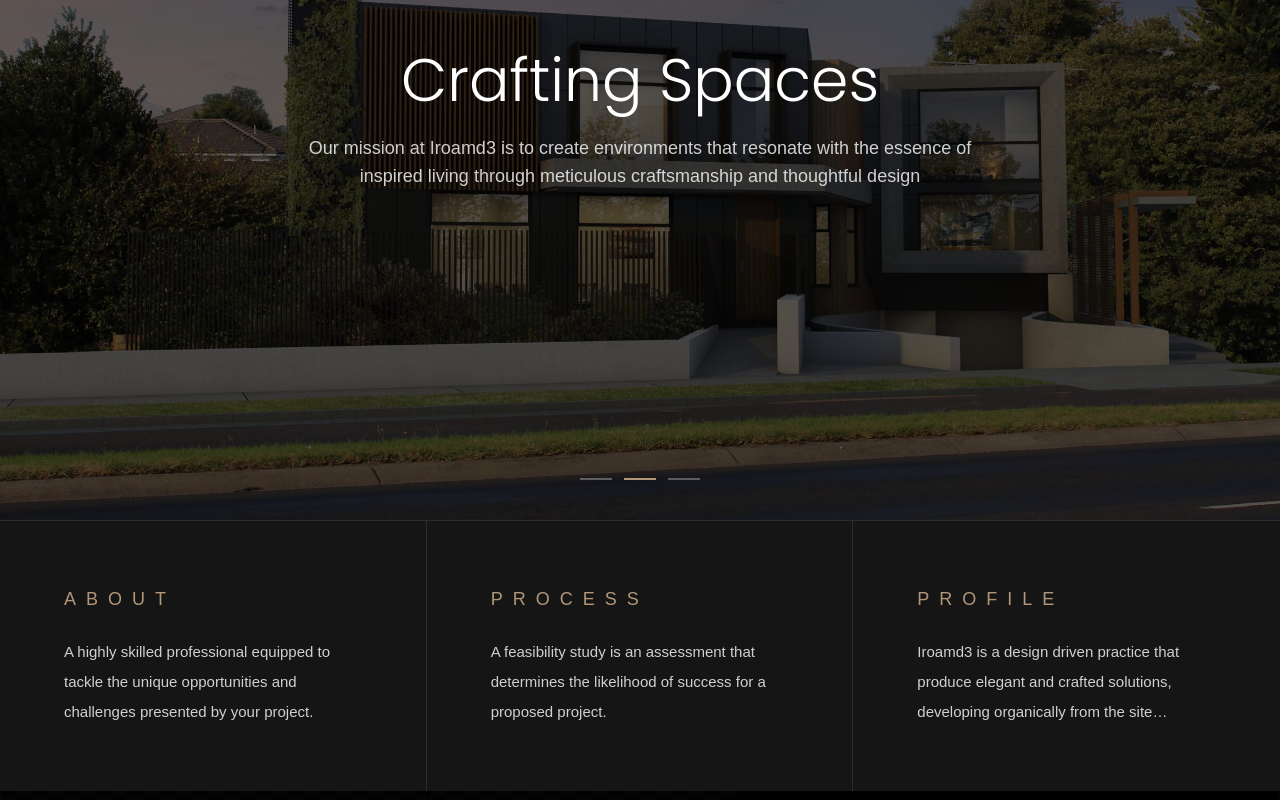
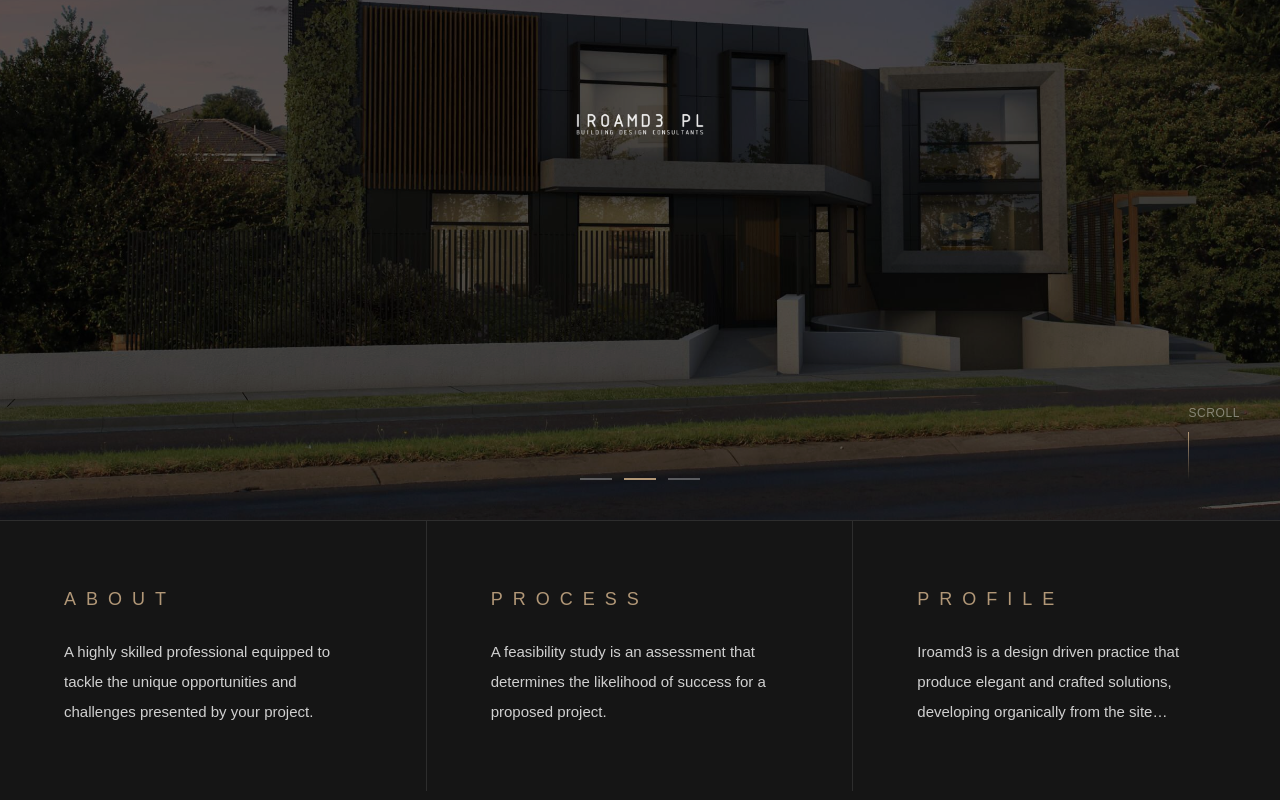
Before and after one commit to sailikomal07-lang/iroamd3, a React (Vite) app: page / in a window 1280 px wide. Shown: the part 280-1080 px from the top of the page. Built offline with nearby package versions, Linux system fonts and the light colour scheme.

Commit message:
Updated App.tsx

```diff
--- a/src/App.tsx
+++ b/src/App.tsx
@@ -1,6 +1,7 @@
 import { useRouter } from '@/hooks/useRouter';
 import Header from '@/components/Header';
 import Footer from '@/components/Footer';
+import LandingPage from '@/pages/LandingPage';
 import HomePage from '@/pages/HomePage';
 import AboutPage from '@/pages/AboutPage';
 import ProfilePage from '@/pages/ProfilePage';
@@ -14,8 +15,11 @@ import ContactPage from '@/pages/ContactPage';
 function App() {
   const { path, navigate } = useRouter();
 
+  const isLanding = path === '/';
+
   const renderPage = () => {
-    if (path === '/') return <HomePage onNavigate={navigate} />;
+    if (path === '/') return <LandingPage onNavigate={navigate} />;
+    if (path === '/home') return <HomePage onNavigate={navigate} />;
     if (path === '/about') return <AboutPage onNavigate={navigate} />;
     if (path === '/profile') return <ProfilePage onNavigate={navigate} />;
     if (path === '/esd') return <ESDPage onNavigate={navigate} />;
@@ -27,14 +31,14 @@ function App() {
     }
     if (path === '/our-collaborators') return <CollaboratorsPage onNavigate={navigate} />;
     if (path === '/contact') return <ContactPage onNavigate={navigate} />;
-    return <HomePage onNavigate={navigate} />;
+    return <LandingPage onNavigate={navigate} />;
   };
 
   return (
     <div className="min-h-screen bg-secondary flex flex-col">
       <Header currentPath={path} onNavigate={navigate} />
       <main className="flex-1">{renderPage()}</main>
-      <Footer onNavigate={navigate} />
+      {!isLanding && <Footer onNavigate={navigate} />}
     </div>
   );
 }
--- a/src/data/projects.ts
+++ b/src/data/projects.ts
@@ -218,7 +218,7 @@ export const collaborators = [
 ];
 
 export const navItems = [
-  { label: "Home", path: "/" },
+  { label: "Home", path: "/home" },
   { label: "About", path: "/about" },
   { label: "Profile", path: "/profile" },
   { label: "ESD", path: "/esd" },
--- a/src/pages/HomePage.tsx
+++ b/src/pages/HomePage.tsx
@@ -1,7 +1,5 @@
-import { useState, useEffect, useCallback } from 'react';
 import { ArrowRight } from 'lucide-react';
 import {
-  homeHeroSlides,
   homeFeaturedProjects,
   homeProcessSteps,
   industryAssociations,
@@ -12,127 +10,15 @@ interface HomePageProps {
 }
 
 export default function HomePage({ onNavigate }: HomePageProps) {
-  const [currentSlide, setCurrentSlide] = useState(0);
-
-  const nextSlide = useCallback(() => {
-    setCurrentSlide((prev) => (prev + 1) % homeHeroSlides.length);
-  }, []);
-
-  useEffect(() => {
-    const timer = setInterval(nextSlide, 5000);
-    return () => clearInterval(timer);
-  }, [nextSlide]);
-
   return (
-    <div className="bg-secondary">
-      {/* Hero Slider - full screen */}
-      <section className="relative h-screen overflow-hidden">
-        {homeHeroSlides.map((slide, i) => (
-          <div
-            key={i}
-            className={`absolute inset-0 transition-opacity duration-1000 ${
-              i === currentSlide ? 'opacity-100' : 'opacity-0'
-            }`}
-          >
-            <div
-              className="absolute inset-0 bg-cover bg-center"
-              style={{ backgroundImage: `url(${slide.image})` }}
-            />
-            <div className="absolute inset-0 bg-black/60" />
-            <div className="relative h-full flex items-center justify-center px-6">
-              <div className="text-center max-w-3xl">
-                <h2
-                  className="text-white text-3xl md:text-5xl lg:text-6xl font-light mb-6"
-                  style={{ fontFamily: 'Poppins, sans-serif' }}
-                >
-                  {slide.title}
-                </h2>
-                <p className="text-white/80 text-base md:text-lg max-w-2xl mx-auto leading-relaxed">
-                  {slide.text}
-                </p>
-              </div>
-            </div>
-          </div>
-        ))}
-
-        {/* Slide indicators */}
-        <div className="absolute bottom-10 left-1/2 -translate-x-1/2 flex gap-3 z-10">
-          {homeHeroSlides.map((_, i) => (
-            <button
-              key={i}
-              onClick={() => setCurrentSlide(i)}
-              className={`w-8 h-[2px] transition-all ${
-                i === currentSlide ? 'bg-primary' : 'bg-white/30'
-              }`}
-              aria-label={`Slide ${i + 1}`}
-            />
-          ))}
-        </div>
-      </section>
-
-      {/* Three bordered columns: About, Process, Profile */}
-      <section className="bg-secondary">
-        <div className="grid grid-cols-1 md:grid-cols-3 border-t border-white/10">
-          {/* About */}
-          <button
-            onClick={() => onNavigate('/about')}
-            className="group text-left p-10 md:p-12 lg:p-16 border-r border-white/10 hover:bg-secondary-light transition-colors"
-          >
-            <h3
-              className="text-primary text-lg uppercase tracking-[10px] mb-6 font-light"
-              style={{ fontFamily: 'Arial, sans-serif', fontWeight: 100 }}
-            >
-              About
-            </h3>
-            <p className="text-white/80 text-[15px] leading-[2em]">
-              A highly skilled professional equipped to tackle the unique
-              opportunities and challenges presented by your project.
-            </p>
-          </button>
-
-          {/* Process */}
-          <button
-            onClick={() => onNavigate('/process')}
-            className="group text-left p-10 md:p-12 lg:p-16 border-r border-white/10 hover:bg-secondary-light transition-colors"
-          >
-            <h3
-              className="text-primary text-lg uppercase tracking-[10px] mb-6 font-light"
-              style={{ fontFamily: 'Arial, sans-serif', fontWeight: 100 }}
-            >
-              Process
-            </h3>
-            <p className="text-white/80 text-[15px] leading-[2em]">
-              A feasibility study is an assessment that determines the
-              likelihood of success for a proposed project.
-            </p>
-          </button>
-
-          {/* Profile */}
-          <button
-            onClick={() => onNavigate('/profile')}
-            className="group text-left p-10 md:p-12 lg:p-16 hover:bg-secondary-light transition-colors"
-          >
-            <h3
-              className="text-primary text-lg uppercase tracking-[10px] mb-6 font-light"
-              style={{ fontFamily: 'Arial, sans-serif', fontWeight: 100 }}
-            >
-              Profile
-            </h3>
-            <p className="text-white/80 text-[15px] leading-[2em]">
-              Iroamd3 is a design driven practice that produce elegant and
-              crafted solutions, developing organically from the site…
-            </p>
-          </button>
-        </div>
-      </section>
-
-      {/* About Us / Our Company section - dark with pic7 background */}
+    <div className="bg-secondary pt-20">
+      {/* Hero text section */}
       <section className="relative py-32 md:py-40 overflow-hidden">
         <div
           className="absolute inset-0 bg-cover bg-center"
           style={{ backgroundImage: 'url(/images/misc/pic7.jpeg)' }}
         />
-        <div className="absolute inset-0 bg-black/80" />
+        <div className="absolute inset-0 bg-black/81" />
         <div className="relative max-w-7xl mx-auto px-6 md:px-10">
           <div className="grid grid-cols-1 md:grid-cols-2 gap-16 items-center">
             <div>
--- /dev/null
+++ b/src/pages/LandingPage.tsx
@@ -0,0 +1,128 @@
+import { useState, useEffect, useCallback } from 'react';
+import { homeHeroSlides } from '@/data/projects';
+
+interface LandingPageProps {
+  onNavigate: (path: string) => void;
+}
+
+export default function LandingPage({ onNavigate }: LandingPageProps) {
+  const [currentSlide, setCurrentSlide] = useState(0);
+
+  const nextSlide = useCallback(() => {
+    setCurrentSlide((prev) => (prev + 1) % homeHeroSlides.length);
+  }, []);
+
+  useEffect(() => {
+    const timer = setInterval(nextSlide, 5000);
+    return () => clearInterval(timer);
+  }, [nextSlide]);
+
+  return (
+    <div className="bg-secondary">
+      {/* Hero Slider - full screen parallax */}
+      <section className="relative h-screen overflow-hidden">
+        {homeHeroSlides.map((slide, i) => (
+          <div
+            key={i}
+            className={`absolute inset-0 transition-opacity duration-1000 ${
+              i === currentSlide ? 'opacity-100' : 'opacity-0'
+            }`}
+          >
+            <div
+              className="absolute inset-0 bg-cover bg-center"
+              style={{ backgroundImage: `url(${slide.image})` }}
+            />
+            <div className="absolute inset-0 bg-black/60" />
+          </div>
+        ))}
+
+        {/* Logo centered */}
+        <div className="absolute top-1/2 left-1/2 -translate-x-1/2 -translate-y-1/2 z-10 text-center">
+          <img
+            src="/images/logos/iroamd3-logo.png"
+            alt="Iroamd3"
+            className="h-24 md:h-32 w-auto mx-auto opacity-90"
+          />
+        </div>
+
+        {/* Slide indicators */}
+        <div className="absolute bottom-10 left-1/2 -translate-x-1/2 flex gap-3 z-10">
+          {homeHeroSlides.map((_, i) => (
+            <button
+              key={i}
+              onClick={() => setCurrentSlide(i)}
+              className={`w-8 h-[2px] transition-all ${
+                i === currentSlide ? 'bg-primary' : 'bg-white/30'
+              }`}
+              aria-label={`Slide ${i + 1}`}
+            />
+          ))}
+        </div>
+
+        {/* Scroll hint */}
+        <div className="absolute bottom-10 right-10 z-10 hidden md:block">
+          <p className="text-white/40 text-[12px] uppercase tracking-wider mb-1">
+            Scroll
+          </p>
+          <div className="w-px h-12 bg-gradient-to-b from-primary to-transparent" />
+        </div>
+      </section>
+
+      {/* Three bordered columns: About, Process, Profile */}
+      <section className="bg-secondary">
+        <div className="grid grid-cols-1 md:grid-cols-3 border-t border-white/10">
+          {/* About */}
+          <button
+            onClick={() => onNavigate('/about')}
+            className="group text-left p-10 md:p-12 lg:p-16 border-r border-white/10 hover:bg-secondary-light transition-colors"
+          >
+            <h3
+              className="text-primary text-lg uppercase tracking-[10px] mb-6 font-light"
+              style={{ fontFamily: 'Arial, sans-serif', fontWeight: 100 }}
+            >
+              About
+            </h3>
+            <p className="text-white/80 text-[15px] leading-[2em]">
+              A highly skilled professional equipped to tackle the unique
+              opportunities and challenges presented by your project.
+            </p>
+          </button>
+
+          {/* Process */}
+          <button
+            onClick={() => onNavigate('/process')}
+            className="group text-left p-10 md:p-12 lg:p-16 border-r border-white/10 hover:bg-secondary-light transition-colors"
+          >
+            <h3
+              className="text-primary text-lg uppercase tracking-[10px] mb-6 font-light"
+              style={{ fontFamily: 'Arial, sans-serif', fontWeight: 100 }}
+            >
+              Process
+            </h3>
+            <p className="text-white/80 text-[15px] leading-[2em]">
+              A feasibility study is an assessment that determines the
+              likelihood of success for a proposed project.
+            </p>
+          </button>
+
+          {/* Profile */}
+          <button
+            onClick={() => onNavigate('/profile')}
+            className="group text-left p-10 md:p-12 lg:p-16 hover:bg-secondary-light transition-colors"
+          >
+            <h3
+              className="text-primary text-lg uppercase tracking-[10px] mb-6 font-light"
+              style={{ fontFamily: 'Arial, sans-serif', fontWeight: 100 }}
+            >
+              Profile
+            </h3>
+            <p className="text-white/80 text-[15px] leading-[2em]">
+              Iroamd3 is a design driven practice that produce elegant and
+              crafted solutions, developing organically from the site…
+            </p>
+          </button>
+        </div>
+      </section>
+    </div>
+  );
+}
```
